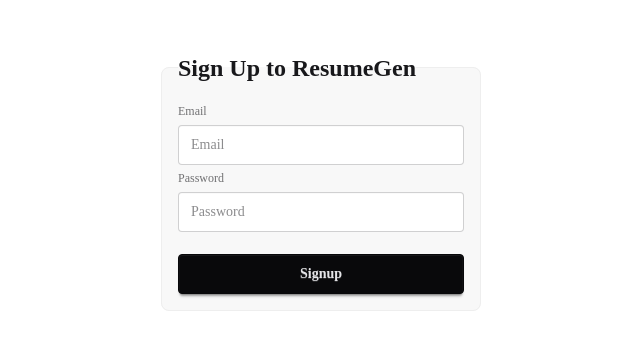
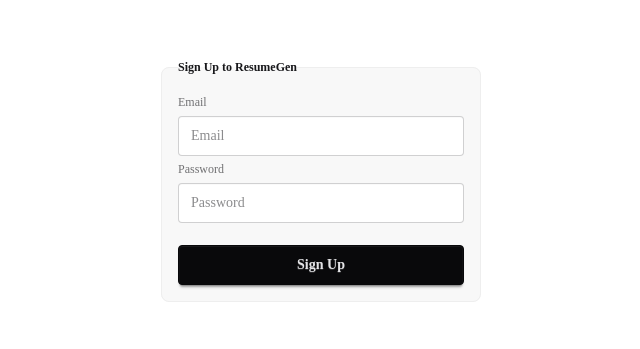
Before and after one commit to stelleron/resume-builder, a SvelteKit app in the folder frontend/: page /signup in a window 1280 px wide. Shown: the part 231-580 px from the top of the page, without its empty margins (319-959 px from the left). Built offline with nearby package versions, Linux system fonts and the light colour scheme.

Commit message:
Login can now fetch via User ID

```diff
--- a/frontend/src/components/App.svelte
+++ b/frontend/src/components/App.svelte
@@ -6,13 +6,14 @@
   import { writable, type Writable } from 'svelte/store';
   import { ResumeData } from '$lib/ResumeData';
   import { onMount } from 'svelte';
+  import {userId} from '$lib/UserId'
 
   let data: Writable<ResumeData> = writable(new ResumeData());
 
   // Create resume for user if one doesn't exist
-  onMount(async () => {
+  onMount(async () => {;
     // Fetch test user
-    const user_res = await fetch('/api/testdata');
+    const user_res = await fetch(`/api/userdata/${$userId}`);
     const user_data = await user_res.json();
 
     // If user doesn't have a resume attached, create a new one
--- a/frontend/src/components/Navbar.svelte
+++ b/frontend/src/components/Navbar.svelte
@@ -35,7 +35,7 @@
 <main>
   <div class="navbar bg-base-100 shadow-sm">
     <div class="flex-1">
-      <h1 class="btn btn-ghost text-2xl">Resume Generator</h1>
+      <h1 class="btn btn-ghost text-2xl">ResumeGen</h1>
     </div>
     <div class="flex-none">
       <!-- Download Button with Tooltip -->
--- /dev/null
+++ b/frontend/src/lib/UserId.ts
@@ -0,0 +1,3 @@
+import { writable } from 'svelte/store';
+
+export const userId = writable<number | null>(null);
--- a/frontend/src/routes/login/+page.svelte
+++ b/frontend/src/routes/login/+page.svelte
@@ -4,10 +4,13 @@
 
 <script lang="ts">
   import { goto } from "$app/navigation";
+  import { writable, type Writable } from 'svelte/store';
+  import { userId } from '../../lib/UserId';
 
   let username = '';
   let password = '';
   let unableLogIn = false;
+
 
   async function login() {
     const data = new URLSearchParams();
@@ -25,9 +28,12 @@
 
 		if (res.ok) {
       unableLogIn = false;
+      let buf = await res.json();
+      userId.set(buf.userId);
 			goto('/');
 		} else {
 			unableLogIn = true;
+      userId.set(null);
 		}
   }
 </script>
--- a/frontend/src/routes/signup/+page.svelte
+++ b/frontend/src/routes/signup/+page.svelte
@@ -4,7 +4,7 @@
 
 <div class="flex items-center justify-center h-screen">
   <fieldset class="fieldset bg-base-200 border-base-300 rounded-box w-xs border p-4">
-    <legend class="fieldset-legend text-2xl">Sign Up to ResumeGen</legend>
+    <legend class="fieldset-legend">Sign Up to ResumeGen</legend>
 
     <label class="label">Email</label>
     <input type="email" class="input" placeholder="Email" />
@@ -12,6 +12,6 @@
     <label class="label">Password</label>
     <input type="password" class="input" placeholder="Password" />
 
-    <button class="btn btn-neutral mt-4">Signup</button>
+    <button class="btn btn-neutral mt-4">Sign Up</button>
   </fieldset>
 </div>
```
Also changed, not shown: 1 other file (tests, documents, lock files or other folders).
